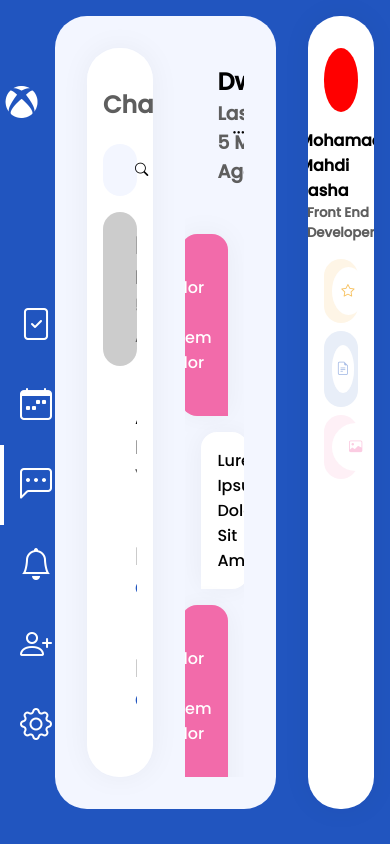
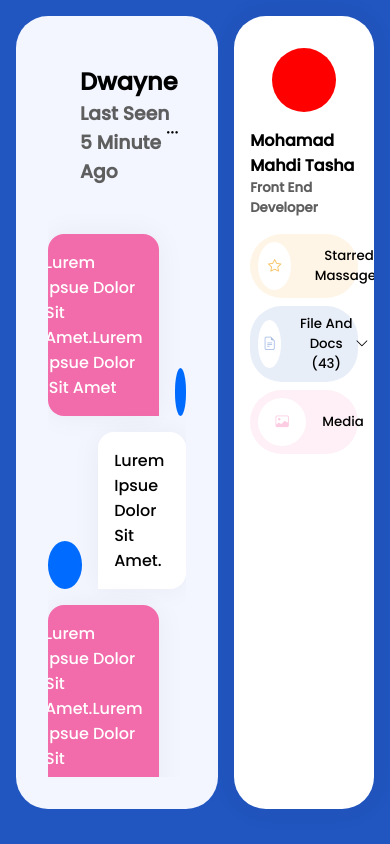
Before and after one commit to MohamadMahdi-Tasha/Chat-App, a React (Create React App) app: page / in a window 390 px wide. Built offline with nearby package versions, Linux system fonts and the light colour scheme.

Commit message:
added media query of 1025px

```diff
--- a/src/style.css
+++ b/src/style.css
@@ -132,3 +132,18 @@ input, button {outline: none;}
 .w-35 {width: 35%;}
 
 /*Media Query*/
+@media (max-width: 1025px) {
+    .LeftSide {display: none;}
+    .right-side {
+        width: 50%;
+        margin-left: 0;
+    }
+    .chats {
+        display: none;
+        width: 50%;
+    }
+    .Texts {
+        width: 100% !important;
+        margin: 0;
+    }
+}
```
